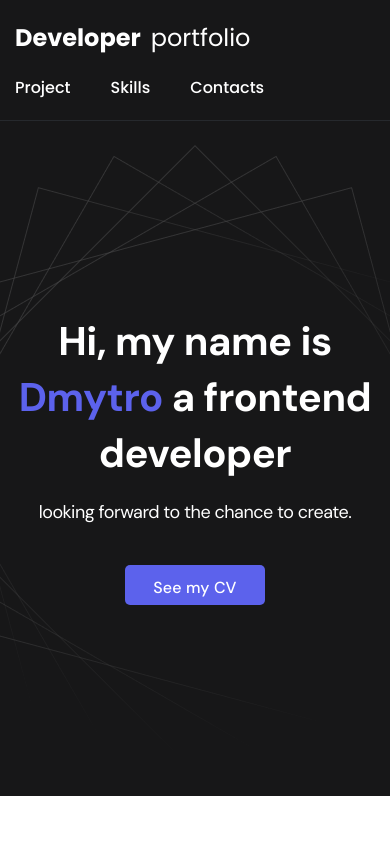
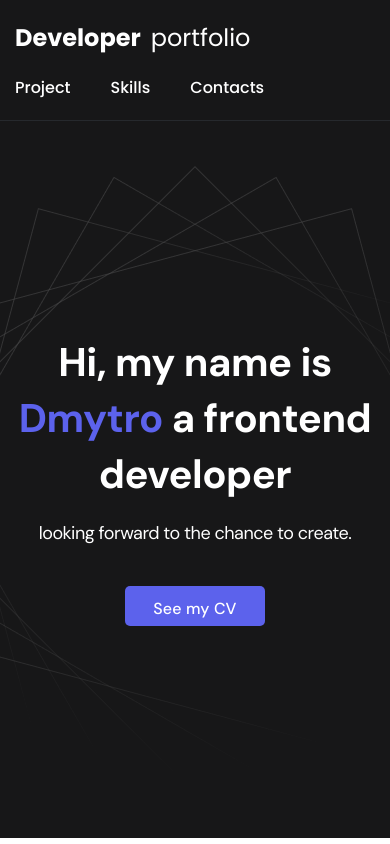
Before and after one commit to Dmytro1808/PortfolioWeb, a React (Create React App) app: page / in a window 390 px wide. Shown: the top 844 px of the page. Built offline with nearby package versions, Linux system fonts and the light colour scheme.

Commit message:
correct style

```diff
--- a/src/components/Header/Header.css
+++ b/src/components/Header/Header.css
@@ -44,7 +44,7 @@
     font-size: 40px;
   }
   .header {
-    min-height: 80vh;
+    min-height: 85vh;
   }
   .section {
     padding: 40px 0;
```
